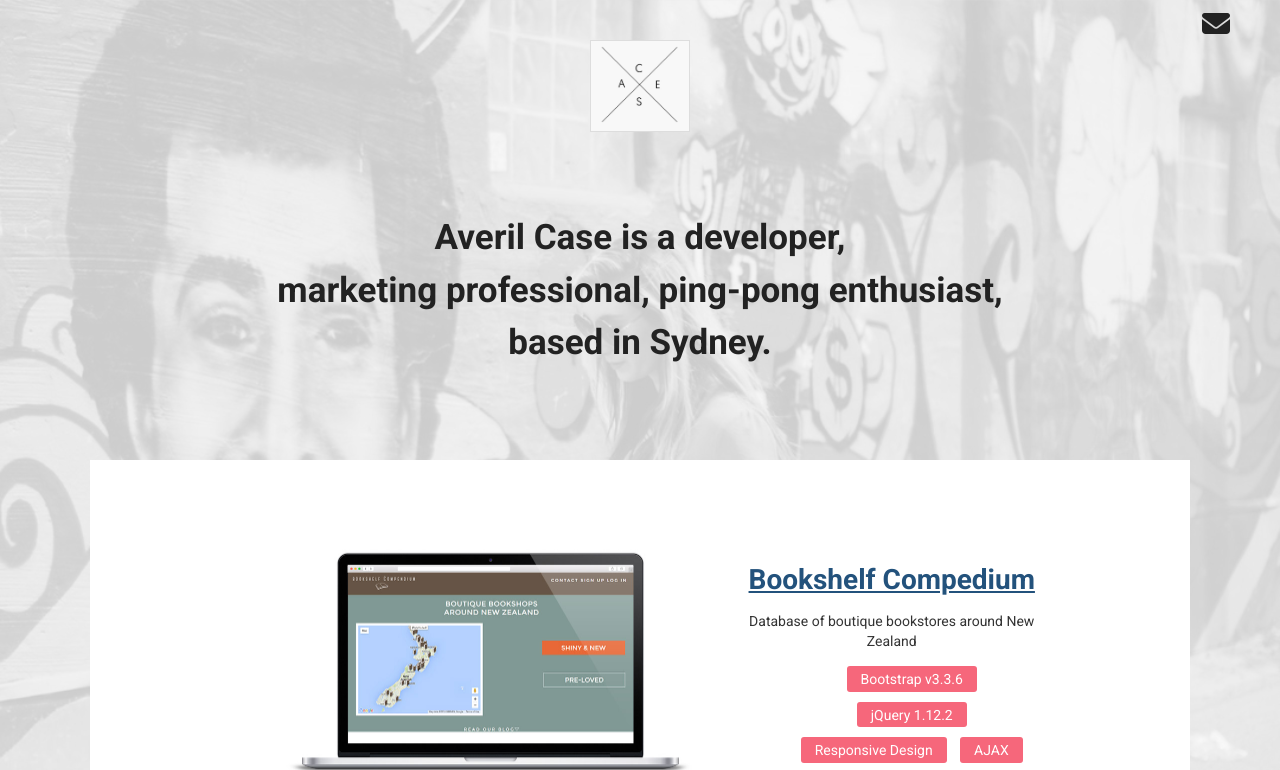
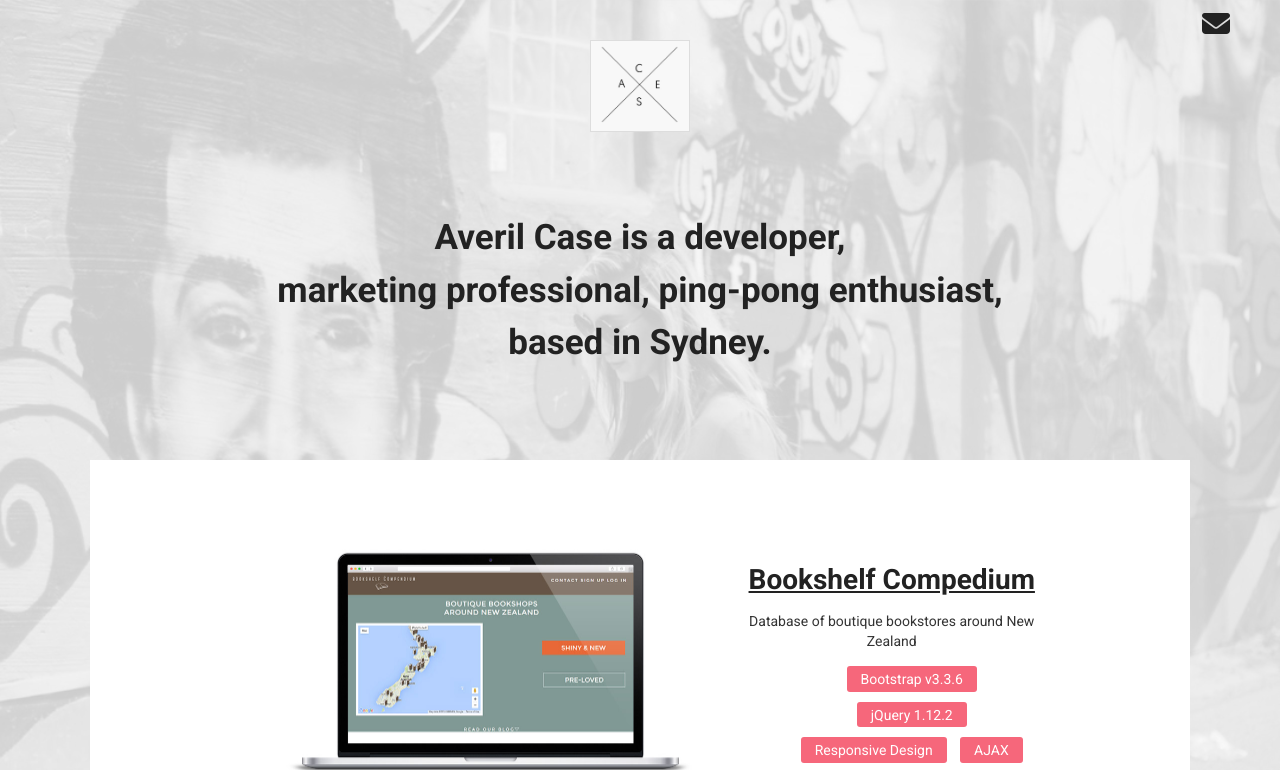
Before and after one commit to averilcase/averilcase.github.io, a plain HTML site: page index.html in a window 1280 px wide. In both pictures the pointer is over the link "Bookshelf Compedium". Shown: the top 770 px of the page. Drawn offline with nearby package versions, Linux system fonts and the light colour scheme; some icons are missing.

Commit message:
Change link hover color

```diff
--- a/css/styles.css
+++ b/css/styles.css
@@ -95,6 +95,9 @@ img {
 .img-caption a {
 	color: #222;
 }
+.img-caption a:hover {
+	color: #222;
+}
 @media only screen and (min-width: 600px){
 
 	.icon-facebook-sign {
```
